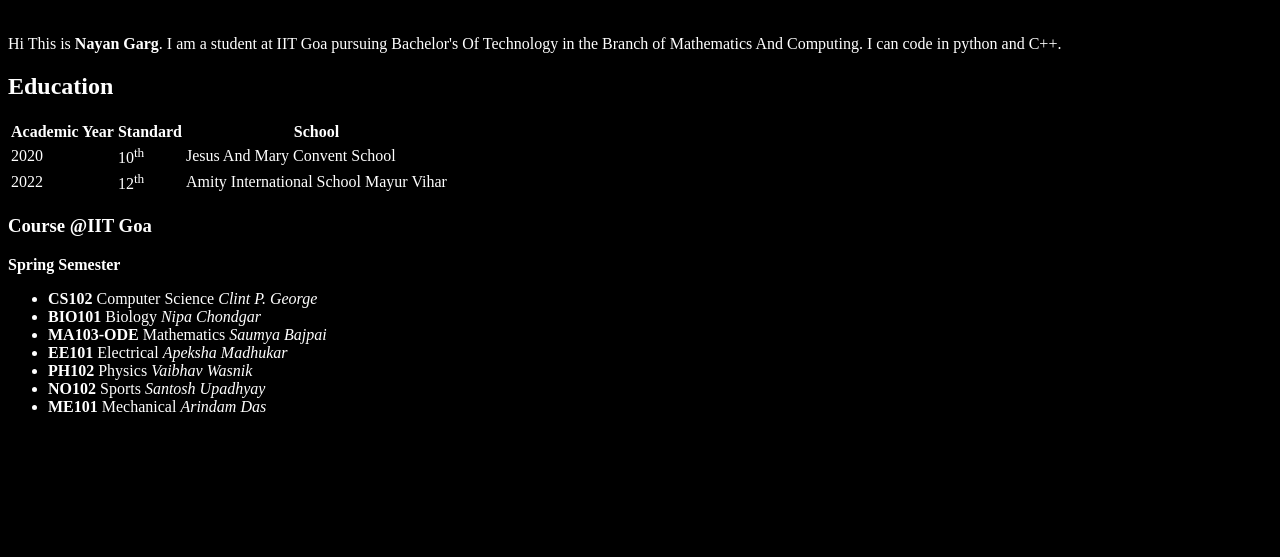
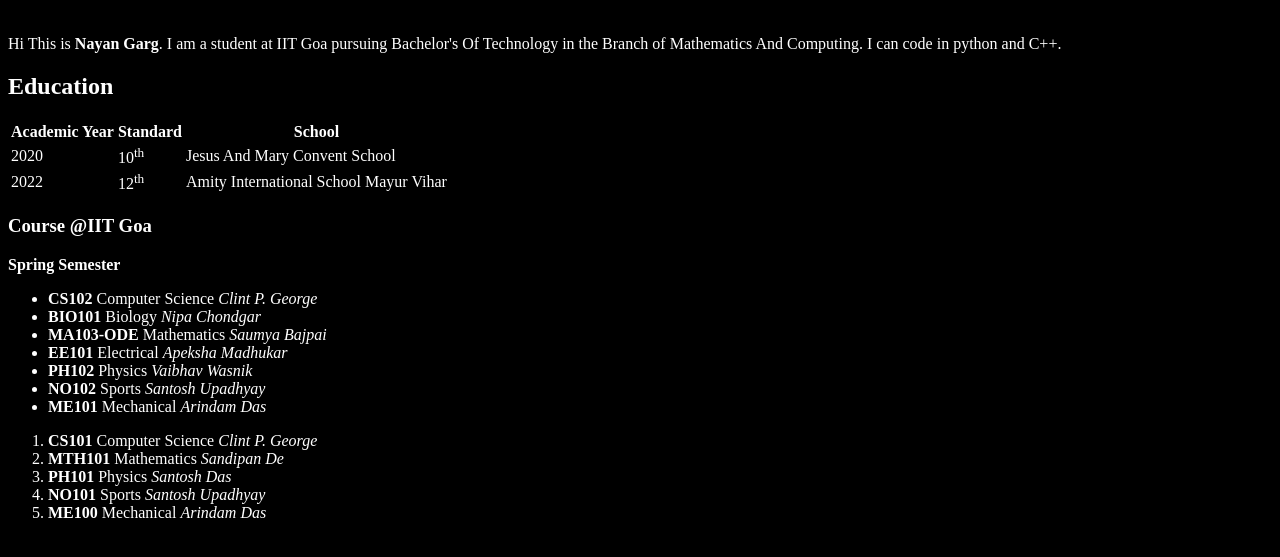
Before and after one commit to nayangarg01/nayangarg01.github.io, a plain HTML site: page index.html in a window 1280 px wide. Shown: the part 79-636 px from the top of the page. Drawn offline with Linux system fonts and the light colour scheme.

Commit message:
Update index.html

```diff
--- a/index.html
+++ b/index.html
@@ -38,3 +38,11 @@
 		<li><b>NO102</b> Sports <i>Santosh Upadhyay</i></li>
 		<li><b>ME101</b> Mechanical <i>Arindam Das</i></li>
 	</ul>
+
+	<ol>
+		<li><b>CS101</b> Computer Science <i>Clint P. George</i></li>
+		<li><b>MTH101</b> Mathematics <i>Sandipan De</i></li>
+		<li><b>PH101</b> Physics <i>Santosh Das</i></li>
+		<li><b>NO101</b> Sports <i>Santosh Upadhyay</i></li>
+		<li><b>ME100</b> Mechanical <i>Arindam Das</i></li>
+	</ol>
```
